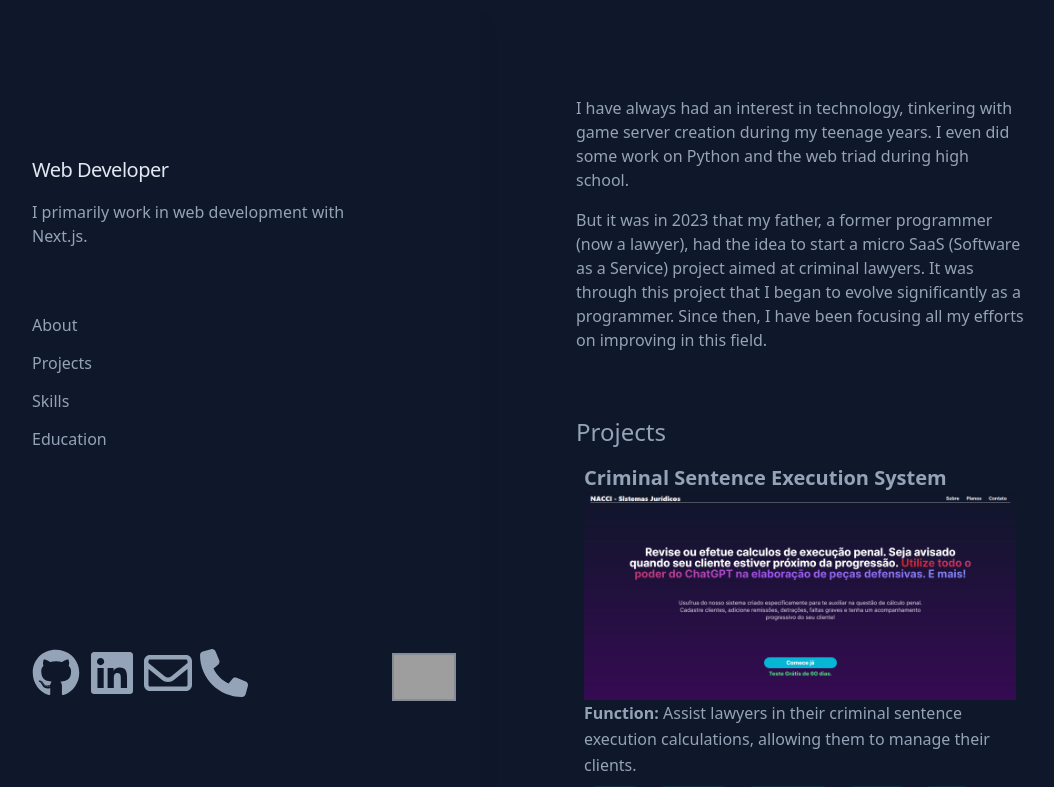
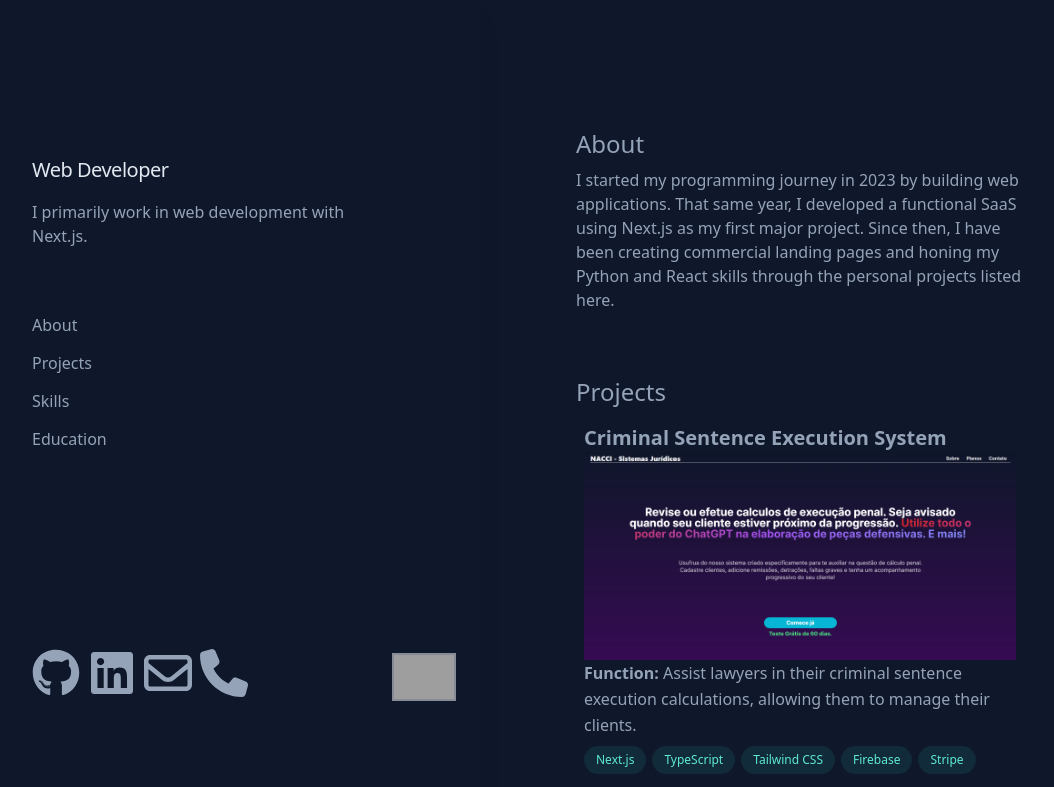
Before and after one commit to GProgrammerN/portfolio, a Next.js app: page /en in a window 1280 px wide. Shown: the top 787 px of the page, without its empty margins (160-1214 px from the left). Built offline with nearby package versions, Linux system fonts and the light colour scheme; grey boxes are pictures that could not be loaded; what tailwindcss-animated would draw is missing.

Commit message:
Alterações no Sobre

```diff
--- a/app/components/About.tsx
+++ b/app/components/About.tsx
@@ -5,10 +5,9 @@ export default function About() {
 
     return (
         <span className="leading-normal max-w-xs md:max-w-none">
-            <p>{t('about')}</p>
-            <p className="mt-4 mb-16">
-                {t('about-2')}
-            </p>
+            <h1 className="mt-8 mb-2 text-2xl font-light select-none">{t('title')}</h1>
+
+            <p className="mb-16">{t('about')}</p>
         </span>
     )
 }
--- a/messages/en.json
+++ b/messages/en.json
@@ -12,8 +12,8 @@
         }
     },
     "main-content": {
-    "about": "I have always had an interest in technology, tinkering with game server creation during my teenage years. I even did some work on Python and the web triad during high school.",
-    "about-2": "But it was in 2023 that my father, a former programmer (now a lawyer), had the idea to start a micro SaaS (Software as a Service) project aimed at criminal lawyers. It was through this project that I began to evolve significantly as a programmer. Since then, I have been focusing all my efforts on improving in this field.",
+    "title": "About",
+    "about": "I started my programming journey in 2023 by building web applications. That same year, I developed a functional SaaS using Next.js as my first major project. Since then, I have been creating commercial landing pages and honing my Python and React skills through the personal projects listed here.",
     "project": {
             "access": "Access",
             "code": "Repository",
--- a/messages/pt.json
+++ b/messages/pt.json
@@ -12,8 +12,8 @@
         }
     },
     "main-content": {
-        "about": "Sempre tive interesse na área da tecnologia, mexendo com criação de servidores de jogos durante a adolescência. Cheguei a fazer alguns sobre Python e a tríade web na época do ensino médio.",
-        "about-2": "Mas foi em 2023 que, meu pai, ex-programador (atualmente advogado) teve a ideia de iniciar o projeto de um micro SaaS (Software como Serviço) voltado para advogados criminalistas. E foi a partir desse projeto que comecei a evoluir muito como programador. Desde então, venho focando todos os meus esforços para me aprimorar na área.",
+        "title": "Sobre",
+        "about": "Iniciei na programação em 2023 com o desenvolvimento de aplicações web. Ainda naquele ano, criei um SaaS funcional em Next.js como meu primeiro grande projeto. Desde então, venho desenvolvendo landing pages comerciais e aprimorando minhas habilidades em Python e React através dos projetos pessoais listados aqui.",
         "project": {
             "access": "Acessar",
             "code": "Repositório",
```
